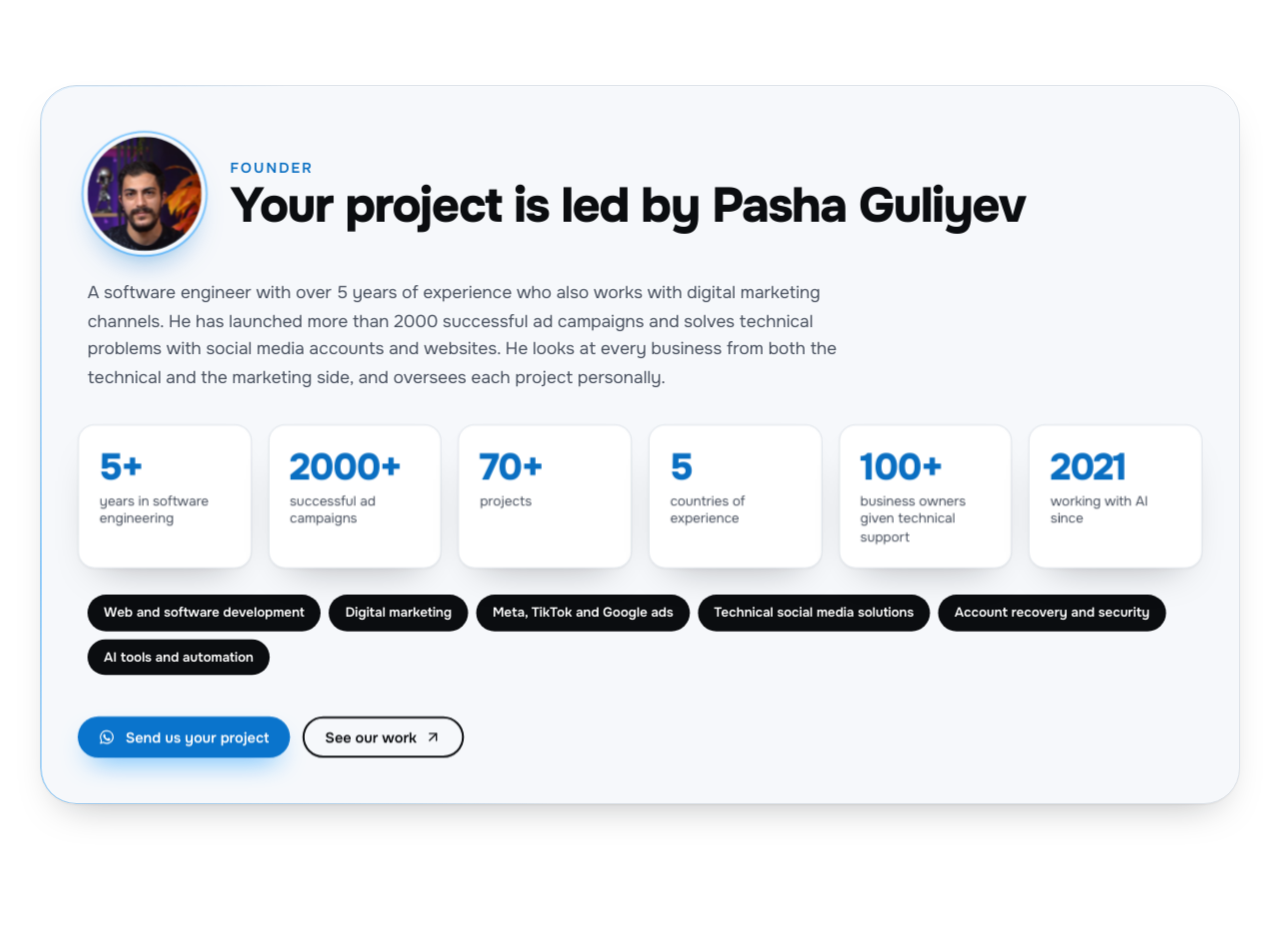
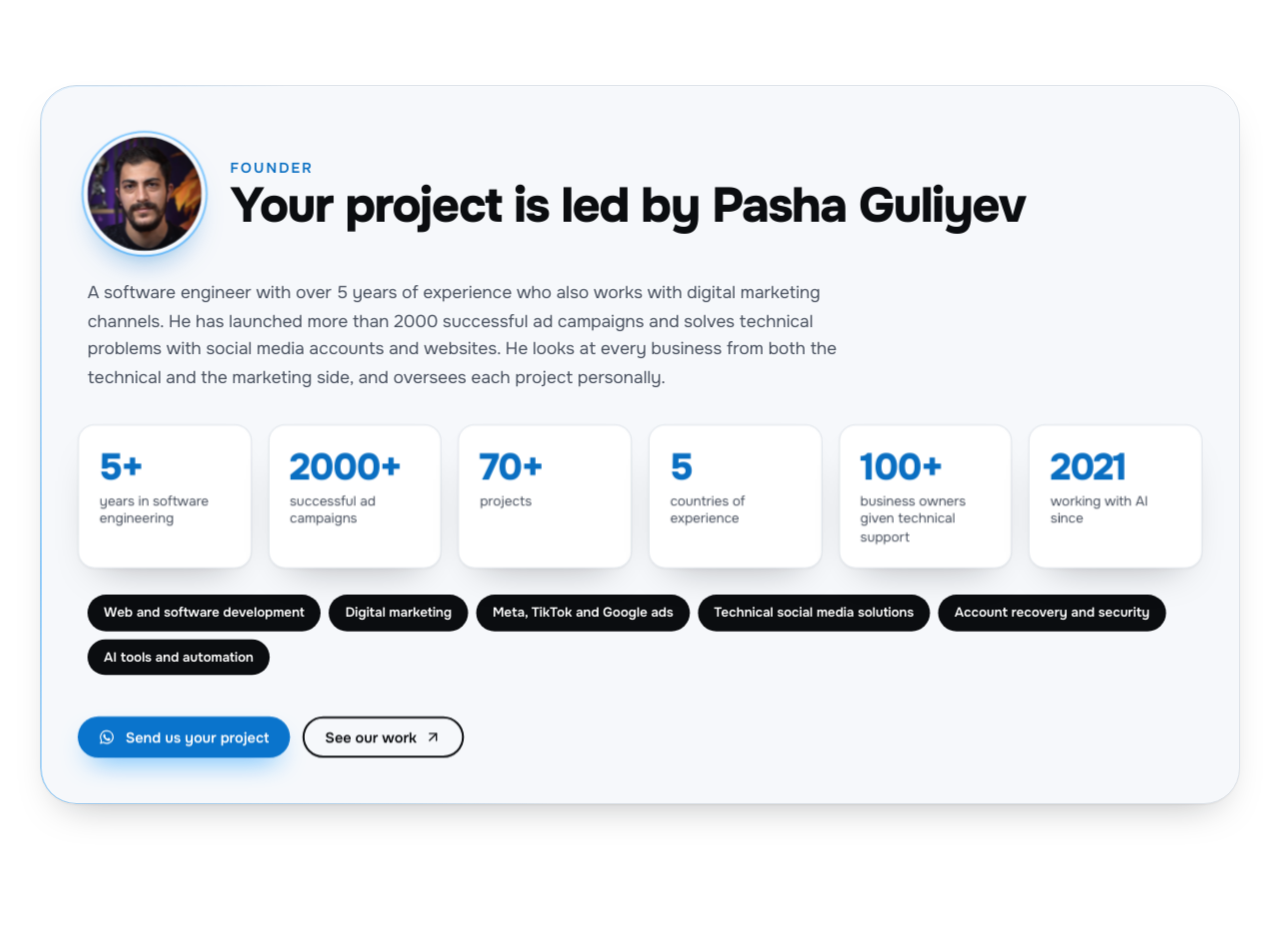
Before and after one commit to guliyevpasha/cradex-agency-website, a Next.js app: page /en/about in a window 1280 px wide. Shown: the part 5240-6170 px from the top of the page. Built offline with nearby package versions, Linux system fonts and the light colour scheme; no server answers.

Commit message:
feat: tighter, sharper founder photo

```diff
--- a/app/[locale]/about/page.tsx
+++ b/app/[locale]/about/page.tsx
@@ -185,9 +185,9 @@ export default async function AboutPage({ params }: { params: Promise<{ locale:
               <span className="tilt-glare" />
               <div className="tilt-z1 flex flex-col gap-5 sm:flex-row sm:items-center sm:gap-7">
                 <span className="founder-photo relative block h-24 w-24 shrink-0 overflow-hidden rounded-full sm:h-28 sm:w-28">
-                  {/* 520px square crop of the original shot: sharp up to 3x screens, never upscaled. */}
+                  {/* 540px tight square crop of the original 900×1600 shot, edges darkened toward ink; never upscaled. */}
                   <Image
-                    src="/images/team/pasha-quliyev.jpg"
+                    src="/images/team/pasha-quliyev.png"
                     alt={t('founderName')}
                     fill
                     quality={85}
```
Also changed, not shown: public/images/team/pasha-quliyev.jpg (deleted), public/images/team/pasha-quliyev.png (added).
